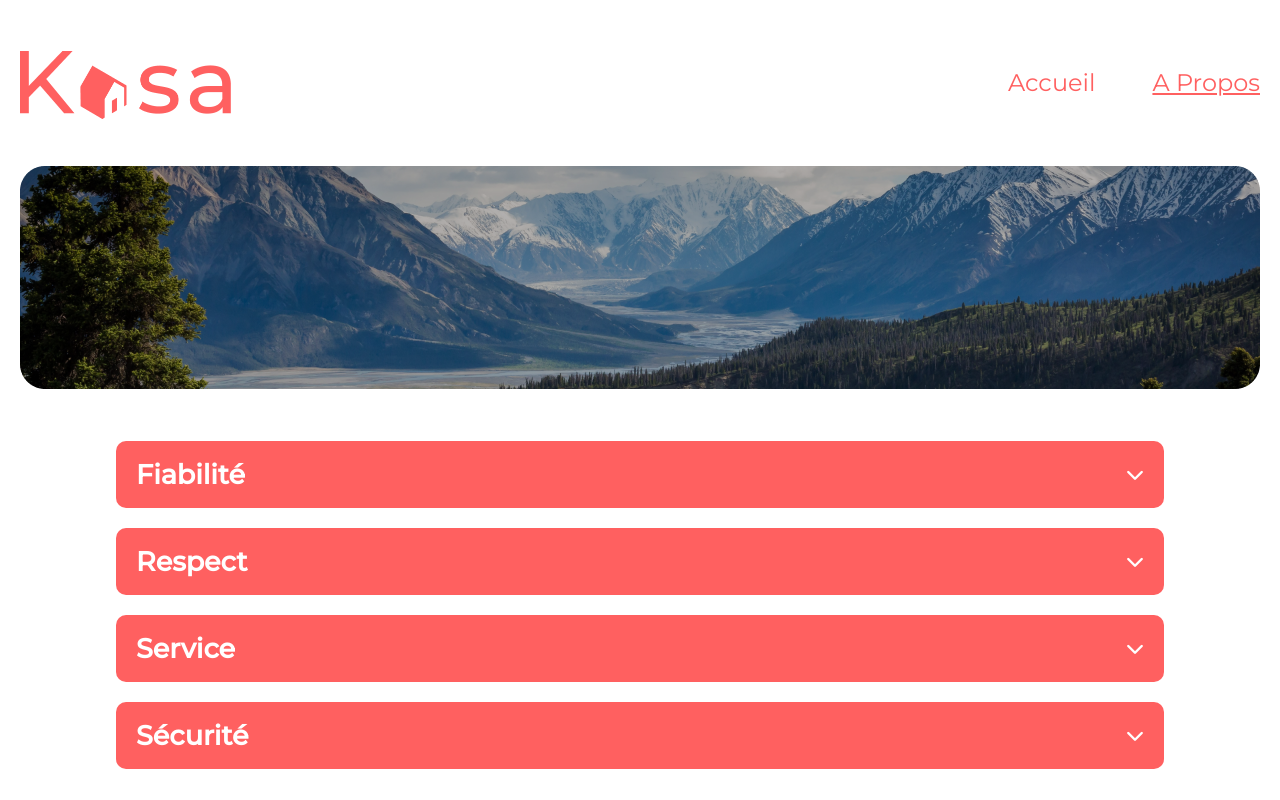
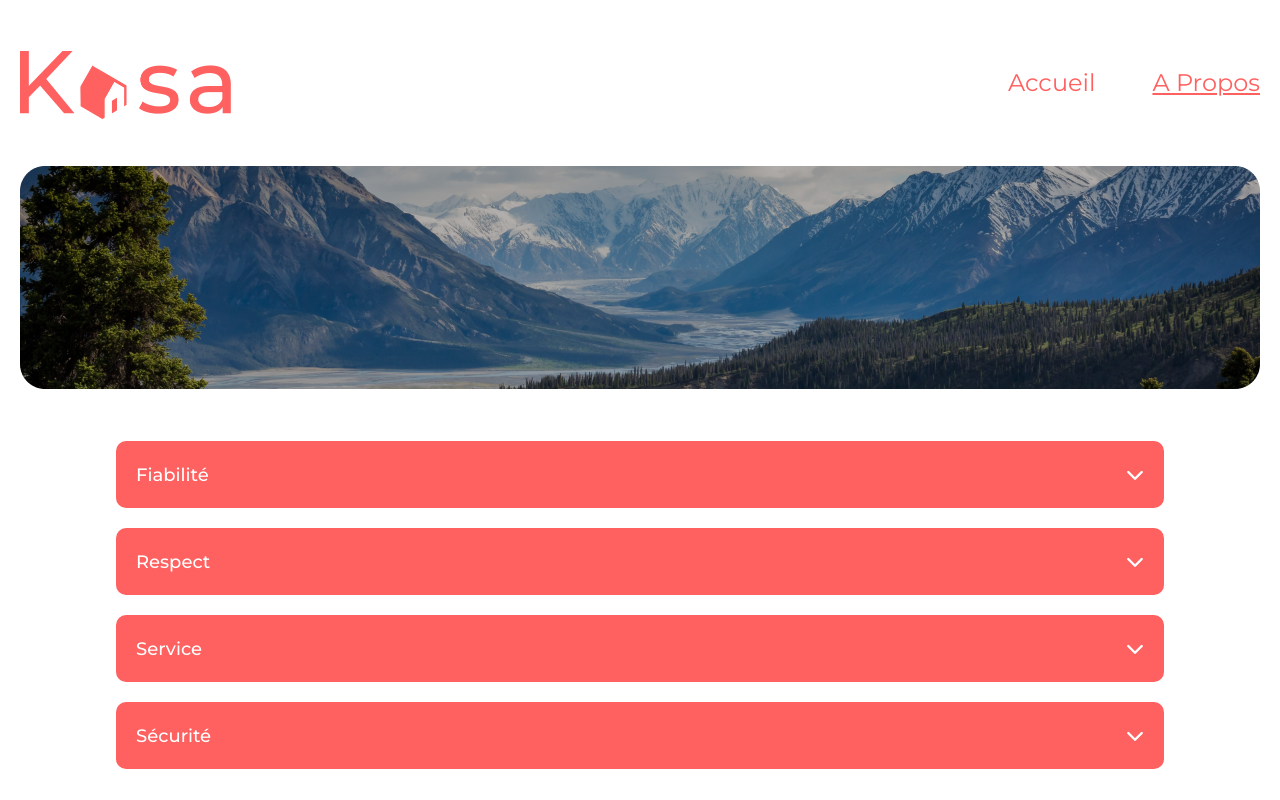
Before and after one commit to zinebella/kasa, a React (Create React App) app: page /about in a window 1280 px wide. Shown: the top 800 px of the page. Built offline with nearby package versions, Linux system fonts and the light colour scheme.

Commit message:
modifier le font du titre des collapses

```diff
--- a/src/Styles/Collapse.css
+++ b/src/Styles/Collapse.css
@@ -26,7 +26,9 @@
     cursor: pointer;
 }
 
-.h2{
+.collapse_header h2{
+    font-size: 18px;
+    font-weight: 500;
     padding-right: auto;
 }
 /* affiche le contenu */
@@ -39,7 +41,7 @@
     display: none;
 }
 
-.chevronValue img{
+.collapseChevron{
     width: 32px;
     height: 32px;
 }
@@ -67,8 +69,14 @@
 @media screen  and (width <= 480px){
     .collapse_header{
         height: 30px;
-        font-size: 13px;
 
     }
+    .collapse_header h2{
+        font-size: 13px;
+    }
 
+    .collapseChevron{
+        width: 18px;
+        height:18px;
+    }
 }
```
